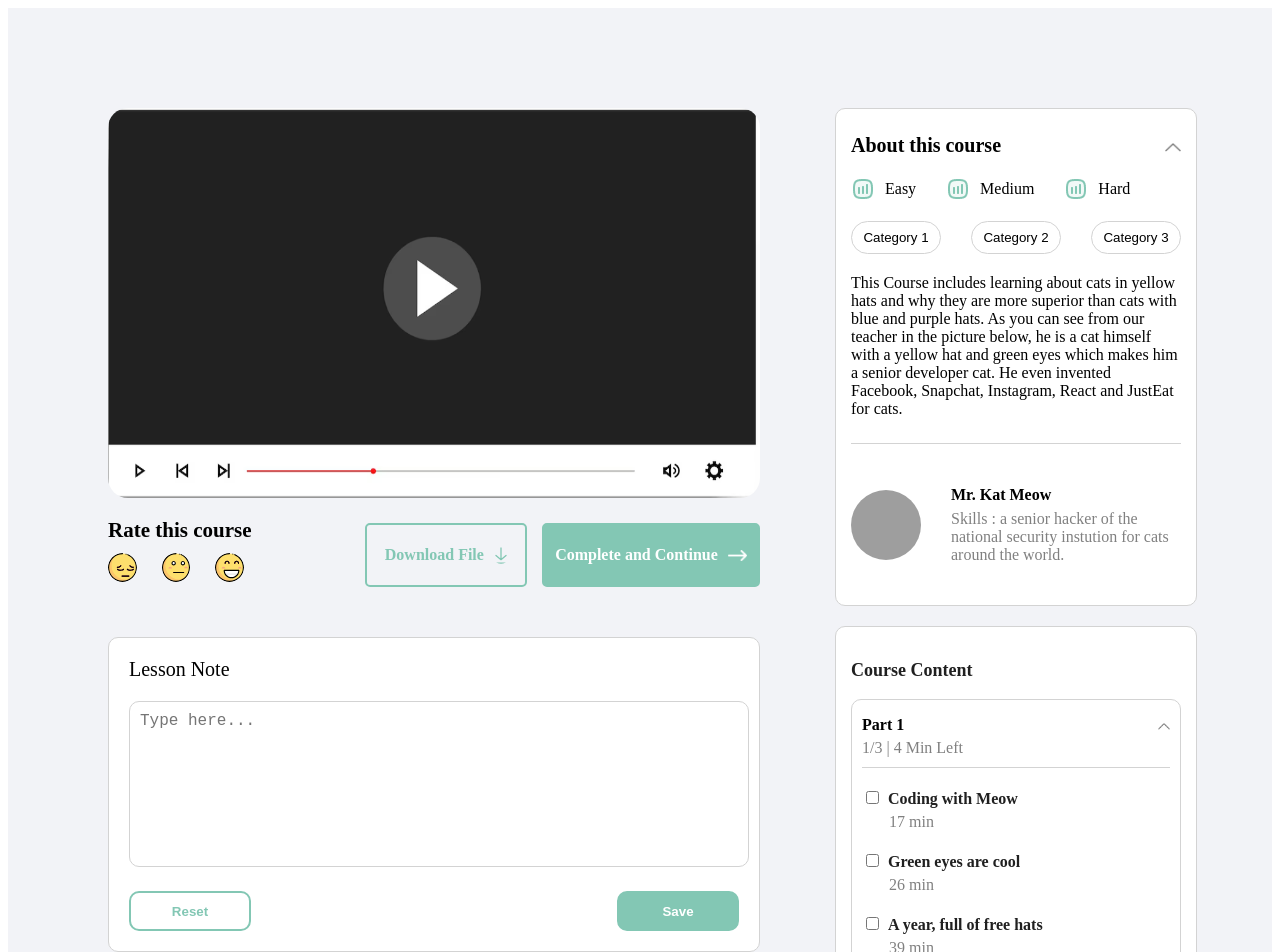
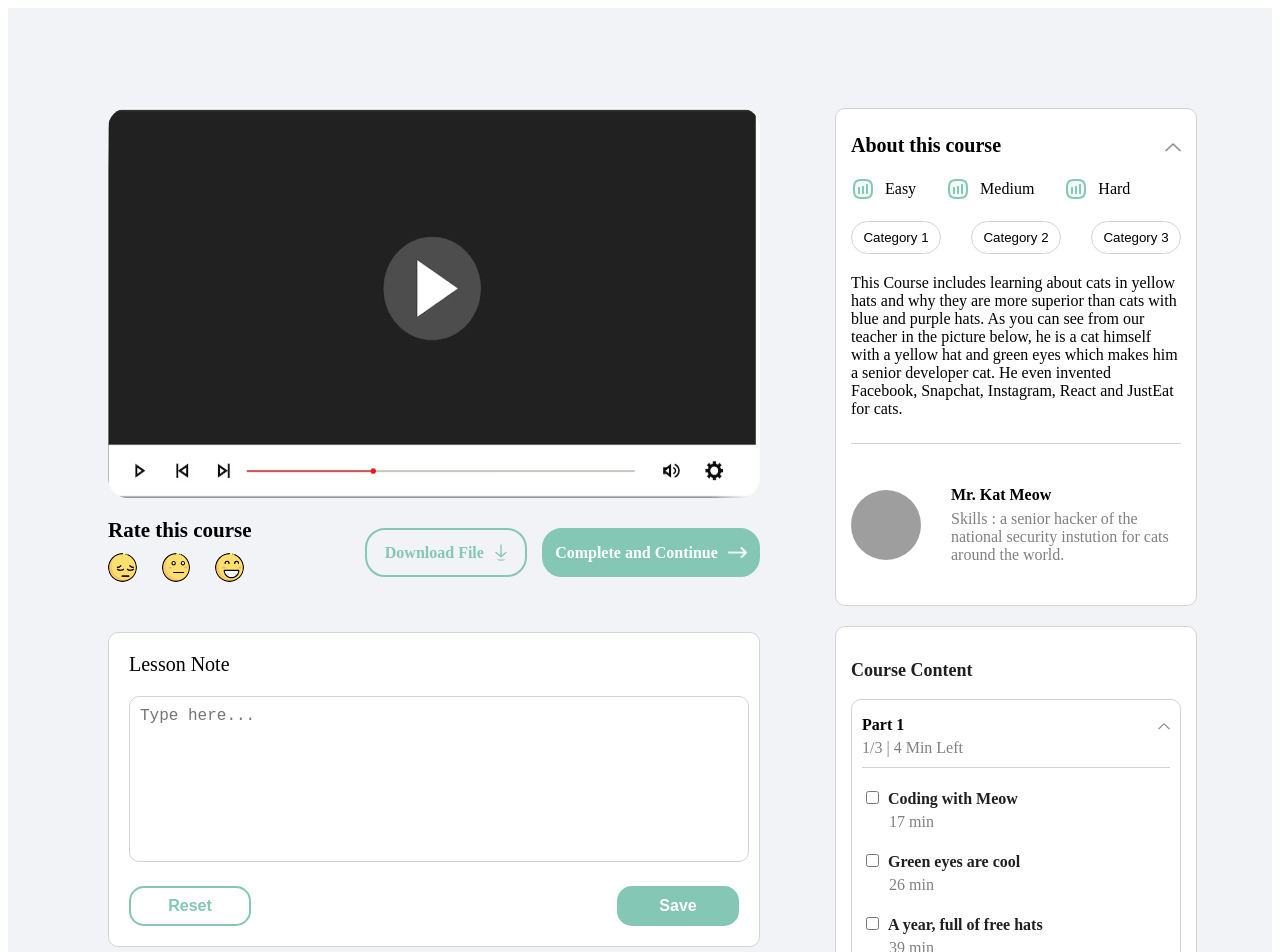
Before and after one commit to stefand2003/codehance--assignment, a React (Vite) app: page / in a window 1280 px wide. Shown: the top 952 px of the page. Built offline with nearby package versions, Linux system fonts and the light colour scheme; grey boxes are pictures that could not be loaded.

Commit message:
amended some changes in terms of fonts and sizes

```diff
--- a/src/components/LessonNote/LessonNote.scss
+++ b/src/components/LessonNote/LessonNote.scss
@@ -54,7 +54,7 @@
     border-radius: 10px;
 
     p {
-      font-size: 2.2vw;
+      font-size: 1.8vw;
     }
 
     textarea {
@@ -73,14 +73,15 @@
       padding-top: 10px;
 
       button {
-        width: 20vw;
-        height: 5vw;
+        width: 15vw;
+        height: 3.5vw;
         background-color: white;
         color: #83c7b4;
         font-weight: bold;
         border: none;
         border: 2px #83c7b4 solid;
         border-radius: 10px;
+        font-size: 1.5vw;
       }
 
       &--save {
@@ -125,7 +126,8 @@
         font-weight: bold;
         border: none;
         border: 2px #83c7b4 solid;
-        border-radius: 10px;
+        border-radius: 15px;
+        font-size: 16px;
       }
 
       &--save {
--- a/src/components/LessonPage/LessonPage.scss
+++ b/src/components/LessonPage/LessonPage.scss
@@ -127,10 +127,10 @@
         display: flex;
         justify-content: center;
         align-items: center;
-        gap: 5vw;
+        gap: 2.8vw;
 
         &-download {
-          font-size: 2vw;
+          font-size: 1.8vw;
 
           a {
             color: #83c7b4;
@@ -143,13 +143,13 @@
           gap: 2vw;
 
           border: 2px #83c7b4 solid;
-          border-radius: 5vw;
+          border-radius: 2vw;
           padding: 10px;
-          height: 4vw;
+          height: 3.5vw;
         }
 
         &-complete {
-          font-size: 2vw;
+          font-size: 1.8vw;
           background-color: #83c7b4;
 
           a {
@@ -163,9 +163,9 @@
           gap: 2vw;
 
           border: 2px #83c7b4 solid;
-          border-radius: 5vw;
+          border-radius: 2vw;
           padding: 10px;
-          height: 4vw;
+          height: 3.5vw;
         }
 
         a {
@@ -236,8 +236,8 @@
           gap: 10px;
 
           border: 2px #83c7b4 solid;
-          border-radius: 5px;
-          height: 40px;
+          border-radius: 20px;
+          height: 25px;
         }
 
         &-complete {
@@ -255,8 +255,8 @@
           gap: 10px;
 
           border: 2px #83c7b4 solid;
-          border-radius: 5px;
-          height: 40px;
+          border-radius: 20px;
+          height: 25px;
         }
 
         a {
```
